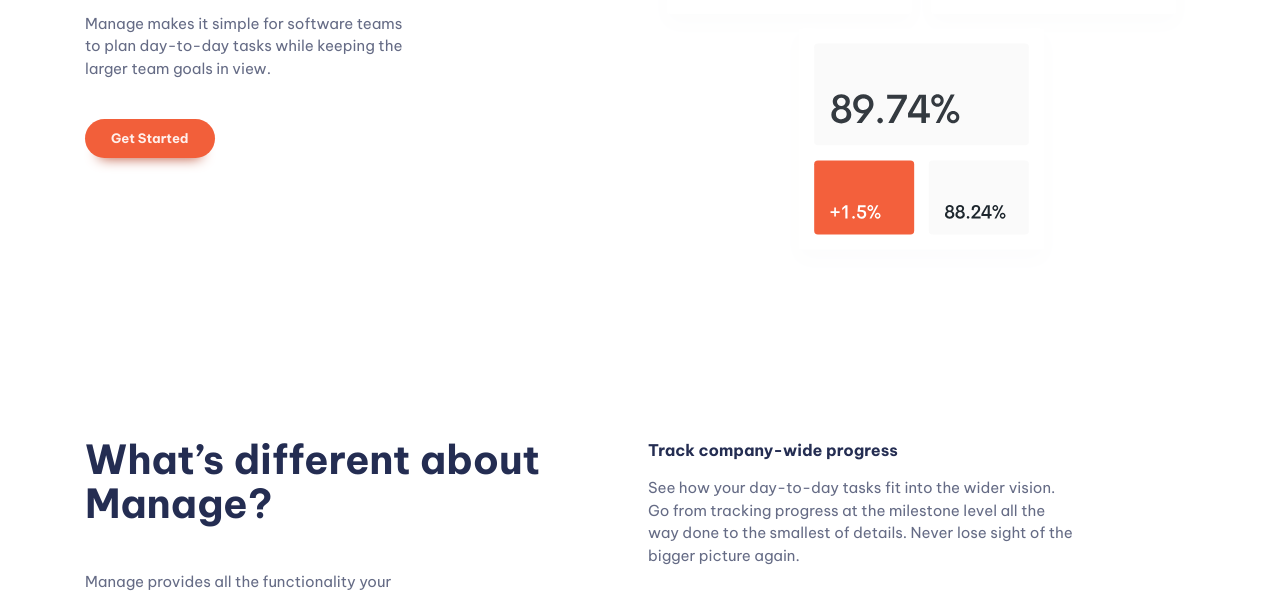
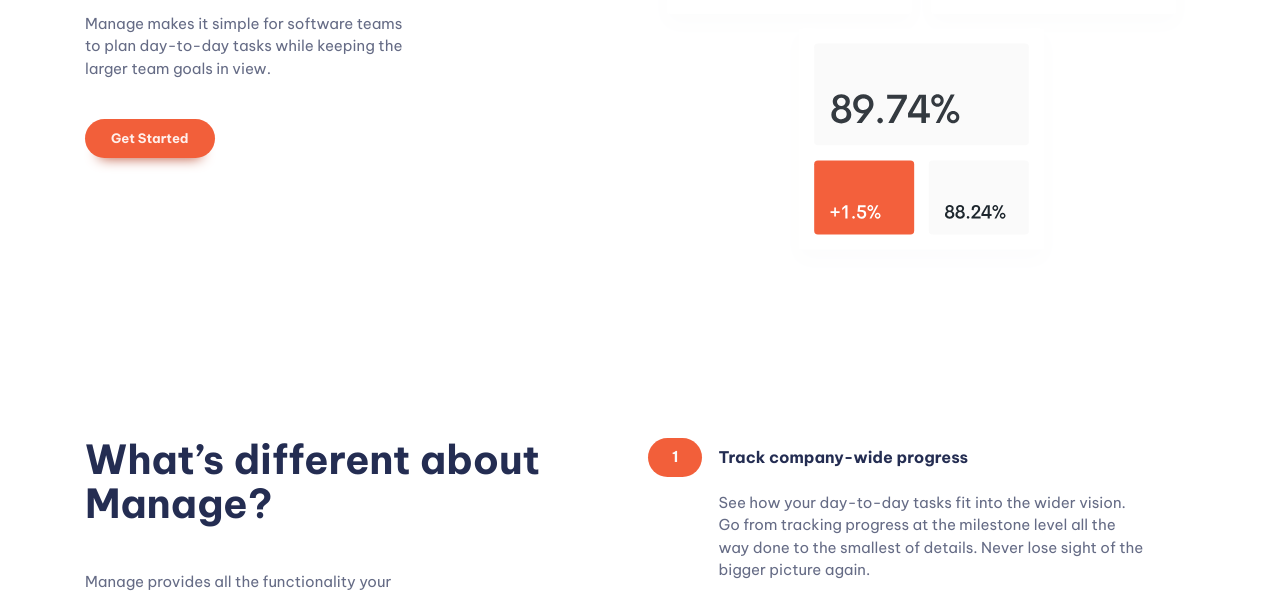
Before and after one commit to idir-m/frontend-mentor-project, a website built with Vite: page index.html in a window 1280 px wide. Shown: the part 384-977 px from the top of the page. Built offline with nearby package versions, Linux system fonts and the light colour scheme.

Commit message:
numbered items positioning

```diff
--- a/style.css
+++ b/style.css
@@ -410,6 +410,42 @@ input:where([type="text"], [type="email"]) {
   opacity: 0.1;
 }
 
+/* numbered items */
+
+.numbered-items {
+  counter-reset: count;
+}
+
+.numbered-items li {
+  counter-increment: count;
+}
+
+.numbered-items div {
+  display: grid;
+  align-items: center;
+  column-gap: var(--size-400);
+  grid-template-columns: min-content 1fr;
+}
+
+.numbered-items p {
+  grid-column-end: -1;
+}
+@media (max-width: 30em){
+  .numbered-items p {
+    grid-column-start: 1;
+  }
+}
+
+
+.numbered-items div::before {
+  content: counter(count);
+  background-color: var(--clr-accent-400);
+  color: var(--clr-neutral-100);
+  font-weight: var(--fw-bold);
+  padding: var(--size-200) var(--size-500);
+  border-radius: 100vw;
+}
+
 /* utility classes */
 
 .visually-hidden{
```
